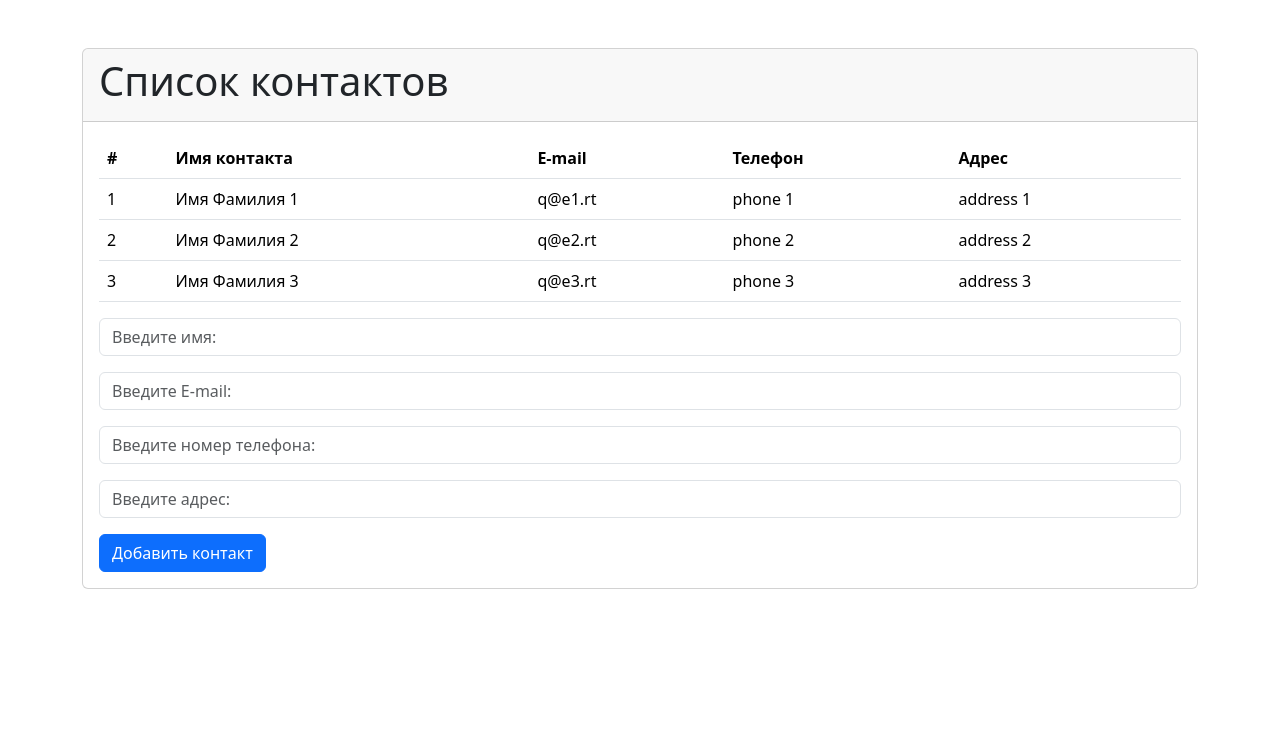
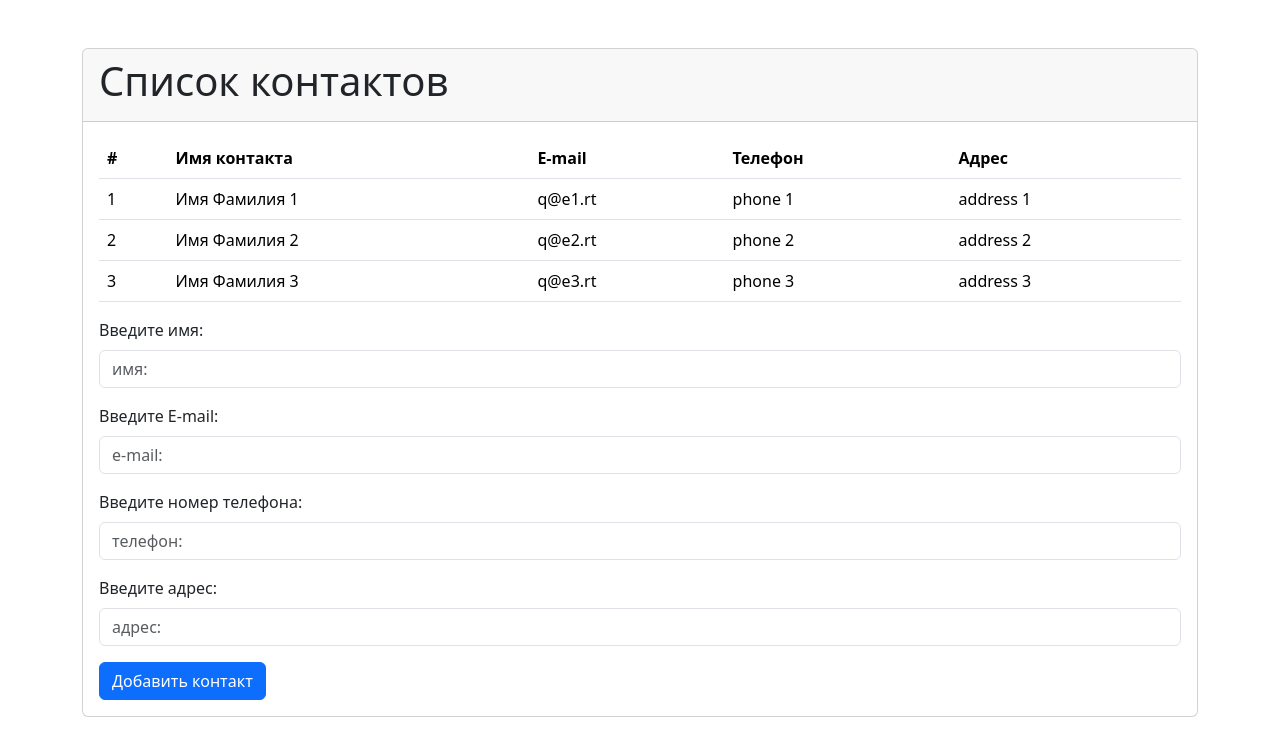
Before and after one commit to 1Evgen12/ContactApp, a React (Create React App) app in the folder ContactApp/client/: page / in a window 1280 px wide. Shown: the top 756 px of the page. Built offline with nearby package versions, Linux system fonts and the light colour scheme.

Commit message:
Проверка на пустые строки в формах

```diff
--- a/ContactApp/client/src/layout/TableContact/FormContact/FormContact.jsx
+++ b/ContactApp/client/src/layout/TableContact/FormContact/FormContact.jsx
@@ -6,6 +6,11 @@ const FormContact = (props) => {
     const [contactAddress, setContactAddress] = useState("")
 
     const submit = () => {
+
+        if (contactName.trim() == "" || contactEmail.trim() == "" ||
+            contactPhone.trim() == "" || contactAddress.trim() == "") {
+            return;
+        }
         props.addContact(contactName, contactEmail, contactPhone, contactAddress)
     }
 
@@ -14,32 +19,35 @@ const FormContact = (props) => {
             <div className="mb-3">
                 <form>
                     <div className="mb-3">
+                        <label className="form-label">
+                            Введите имя:
+                        </label>
                         <input className="form-control" type="text"
-                            placeholder="Введите имя:"
+                            placeholder="имя:"
                             onChange={(e) => { setContactName(e.target.value) }} />
                     </div>
                     <div className="mb-3">
-                        {/* <label className="form-label">
+                        <label className="form-label">
                             Введите E-mail:
-                        </label> */}
+                        </label>
                         <input className="form-control" type="text"
-                            placeholder="Введите E-mail:"
+                            placeholder="e-mail:"
                             onChange={(e) => { setContactEmail(e.target.value) }} />
                     </div>
                     <div className="mb-3">
-                        {/* <label className="form-label">
+                        <label className="form-label">
                             Введите номер телефона:
-                        </label> */}
+                        </label>
                         <input className="form-control" type="text"
-                            placeholder="Введите номер телефона:"
+                            placeholder="телефон:"
                             onChange={(e) => { setContactPhone(e.target.value) }} />
                     </div>
                     <div className="mb-3">
-                        {/* <label className="form-label">
+                        <label className="form-label">
                             Введите адрес:
-                        </label> */}
+                        </label>
                         <input className="form-control" type="text"
-                            placeholder="Введите адрес:"
+                            placeholder="адрес:"
                             onChange={(e) => { setContactAddress(e.target.value) }}
                         />
                     </div>
```
